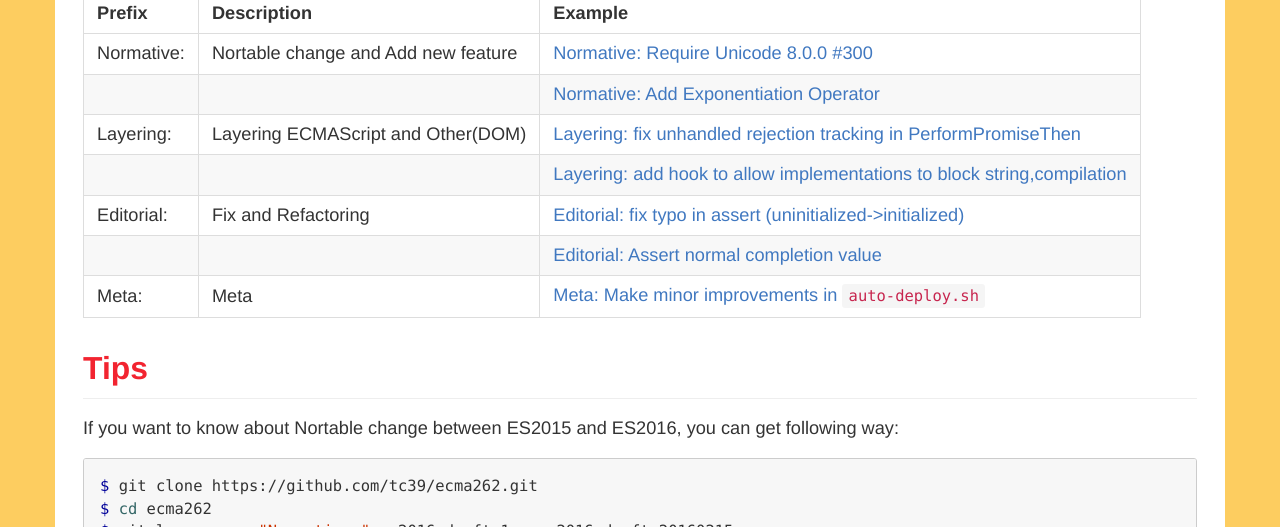
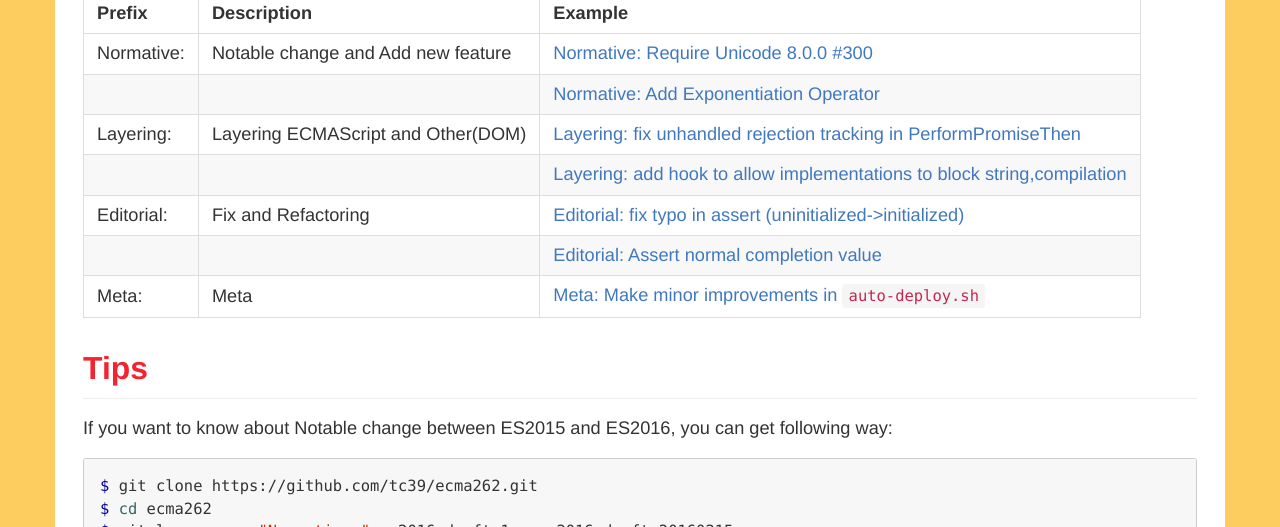
Before and after one commit to ecmascript-daily/ecmascript-daily.github.com, a Jekyll site: the page built from _posts/2016/2016-06-25-ecma262-commit-message-conventions.md, in a window 1280 px wide and 900 px high, cut to the strip 325-852 px from the top of the window. Built offline with Jekyll 4.4.1, drawn with Linux system fonts in a browser that asks for light colours; nearby versions of some CDN libraries; comment, search, counter and statistics services are not loaded.

Commit message:
Update 2016-06-25-ecma262-commit-message-conventions.md

````diff
--- a/_posts/2016/2016-06-25-ecma262-commit-message-conventions.md
+++ b/_posts/2016/2016-06-25-ecma262-commit-message-conventions.md
@@ -16,7 +16,7 @@ This article describe the convetions.
 
 | Prefix     	| Description                         	| Example                                                                                                                                                    	|
 |------------	|-------------------------------------	|------------------------------------------------------------------------------------------------------------------------------------------------------------	|
-| Normative: 	| Nortable change and Add new feature 	| [Normative: Require Unicode 8.0.0 #300](https://github.com/tc39/ecma262/pull/300)                                                                          	|
+| Normative: 	| Notable change and Add new feature 	| [Normative: Require Unicode 8.0.0 #300](https://github.com/tc39/ecma262/pull/300)                                                                          	|
 |            	|                                     	| [Normative: Add Exponentiation Operator](https://github.com/tc39/ecma262/commit/28bdf0798662bcb8efb11c4070f8a981a496ccc1)                                  	|
 | Layering:  	| Layering ECMAScript and Other(DOM)  	| [Layering: fix unhandled rejection tracking in PerformPromiseThen](https://github.com/tc39/ecma262/commit/2d3a8a2a7b87a69ad479c8edc4d7f147cd0c1c3b)        	|
 |            	|                                     	| [Layering: add hook to allow implementations to block string,compilation](https://github.com/tc39/ecma262/commit/a34229a73bf64da67a001ee38273428c73de831f) 	|
@@ -27,7 +27,7 @@ This article describe the convetions.
 
 ## Tips
 
-If you want to know about Nortable change between ES2015 and ES2016, you can get following way:
+If you want to know about Notable change between ES2015 and ES2016, you can get following way:
 
 ```shell-session
 $ git clone https://github.com/tc39/ecma262.git
````
